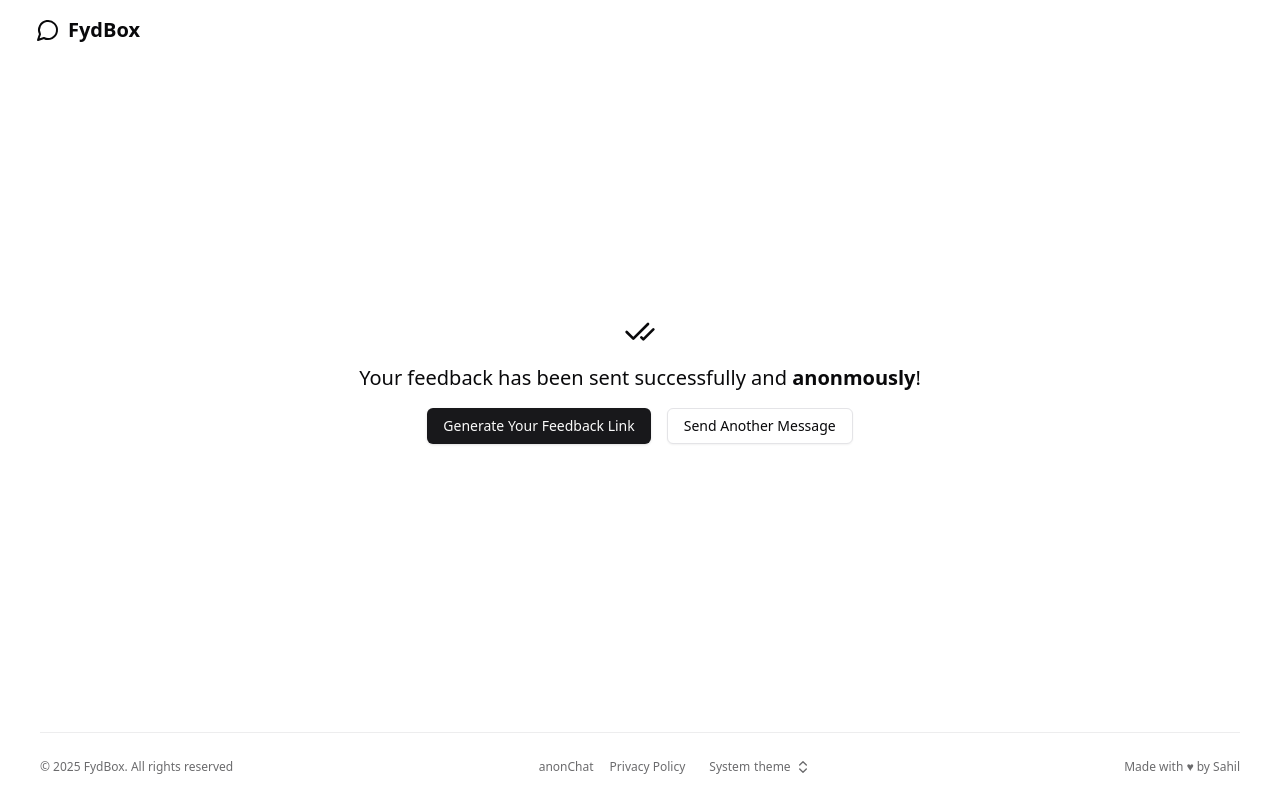
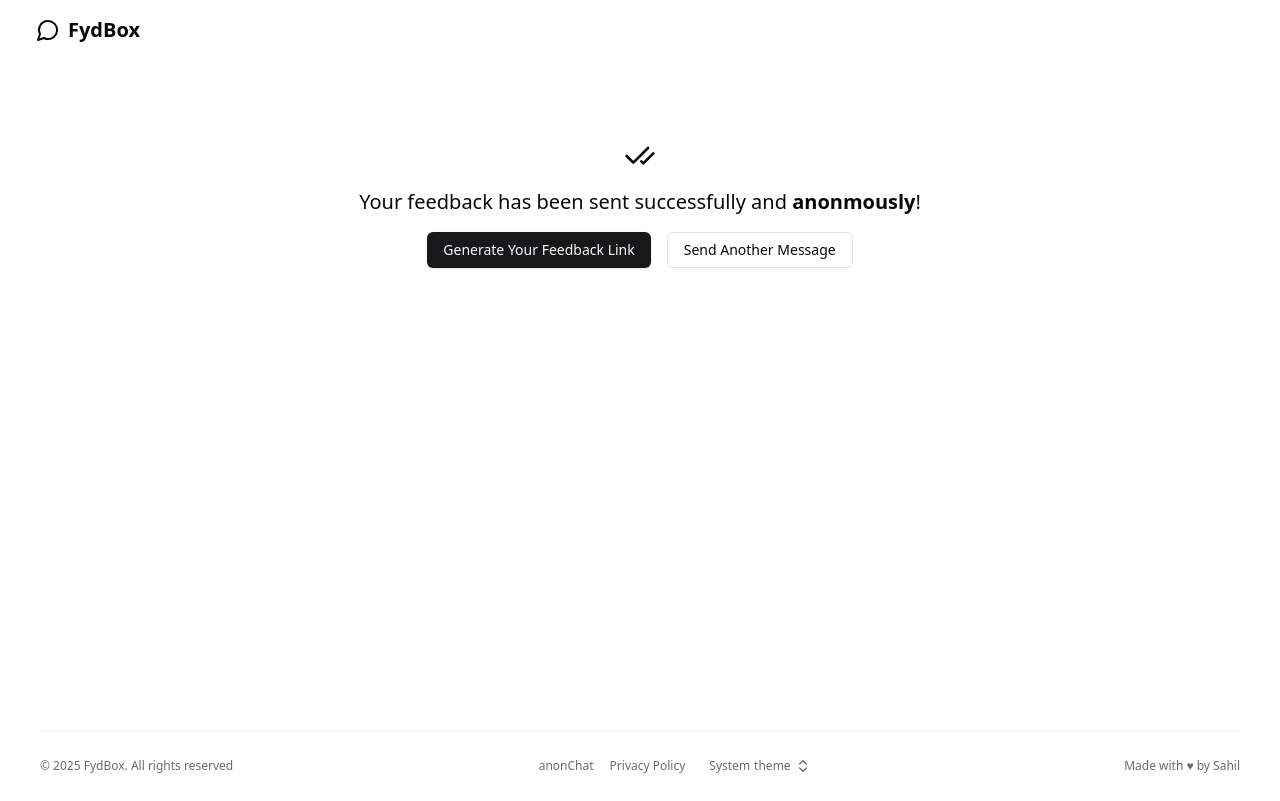
Before and after one commit to sxhil296/fydBox, a Next.js app: page /feedback/1/sent in a window 1280 px wide. Built offline with nearby package versions, Linux system fonts and the light colour scheme.

Commit message:
some small ui fix

```diff
--- a/src/app/feedback/[feedbackId]/page.tsx
+++ b/src/app/feedback/[feedbackId]/page.tsx
@@ -32,7 +32,7 @@ export default async function Feedback({
           action={submitFeedbackAction}
           className="max-w-2xl mx-auto flex w-full flex-col gap-4"
         >
-          <div className="text-xl font-semibold mt-10">
+          <div className="text-xl font-semibold mt-8">
             Send your feedback for : {result[0]?.name}
           </div>
           <Input
@@ -53,7 +53,7 @@ export default async function Feedback({
           <SubmitButton title="Send Feedback" />
         </form>
 
-        <div className="max-w-2xl mx-auto  text-xl font-semibold mt-10">
+        <div className="max-w-2xl mx-auto  text-lg md:text-xl font-semibold mt-8">
           NOTE : Your feedback is completely anonymous and helps make things
           better. Be honest, be constructive, and share your thoughts freely.
         </div>
--- a/src/app/feedback/[feedbackId]/sent/page.tsx
+++ b/src/app/feedback/[feedbackId]/sent/page.tsx
@@ -1,4 +1,4 @@
-'use client'
+"use client";
 import Container from "@/components/general/container";
 import { Button } from "@/components/ui/button";
 import { CheckCheckIcon } from "lucide-react";
@@ -12,9 +12,9 @@ export default function SendPage() {
   };
   return (
     <div className="w-full">
-      <Container className="flex justify-center items-center min-h-[80dvh]">
+      <Container className="flex justify-center items-center my-20">
         <div className="flex flex-col gap-4 items-center justify-center">
-            <CheckCheckIcon className="w-8 h-auto"/>
+          <CheckCheckIcon className="w-8 h-auto" />
           <p className="text-xl font-medium text-center">
             Your feedback has been sent successfully and{" "}
             <strong>anonmously</strong>!
```
